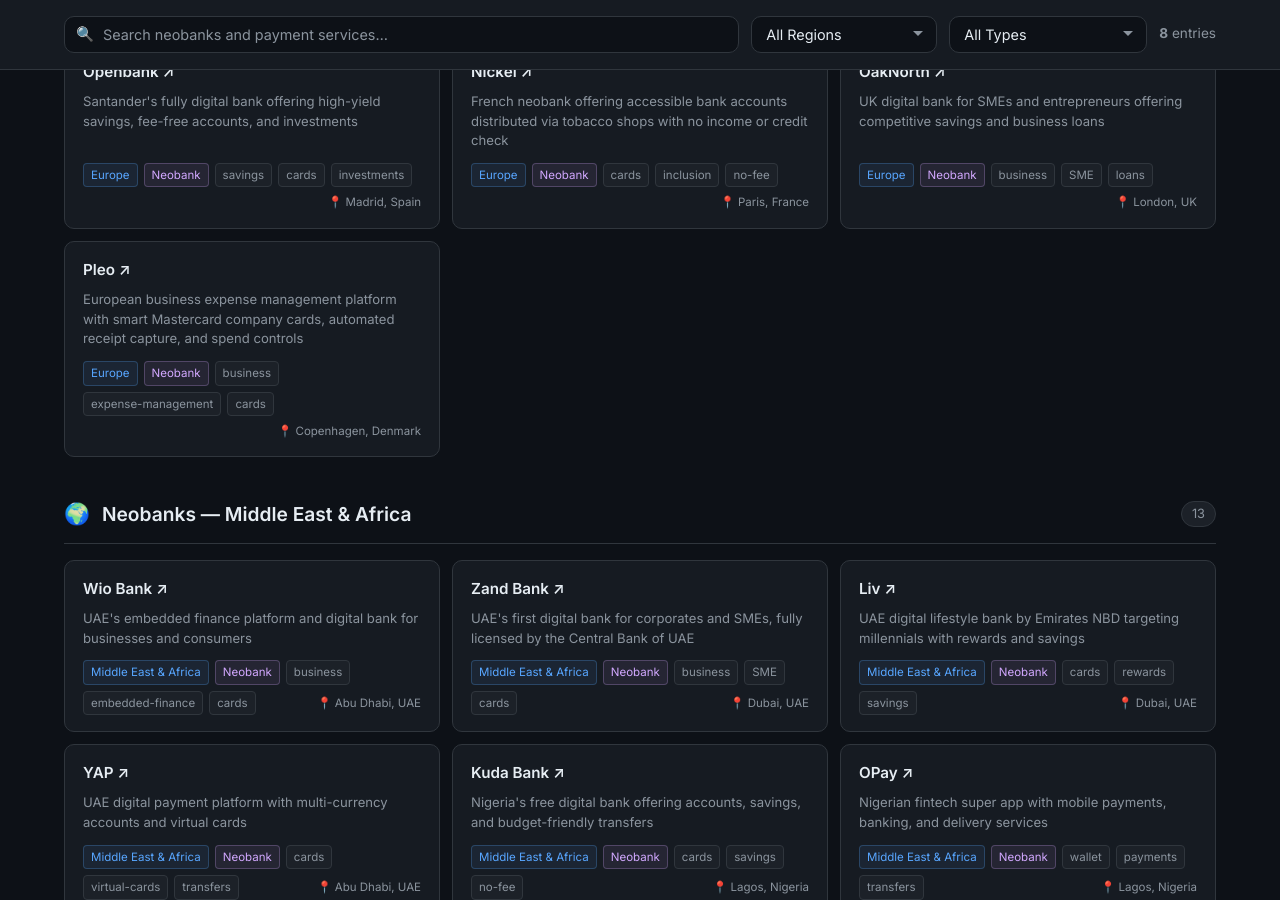
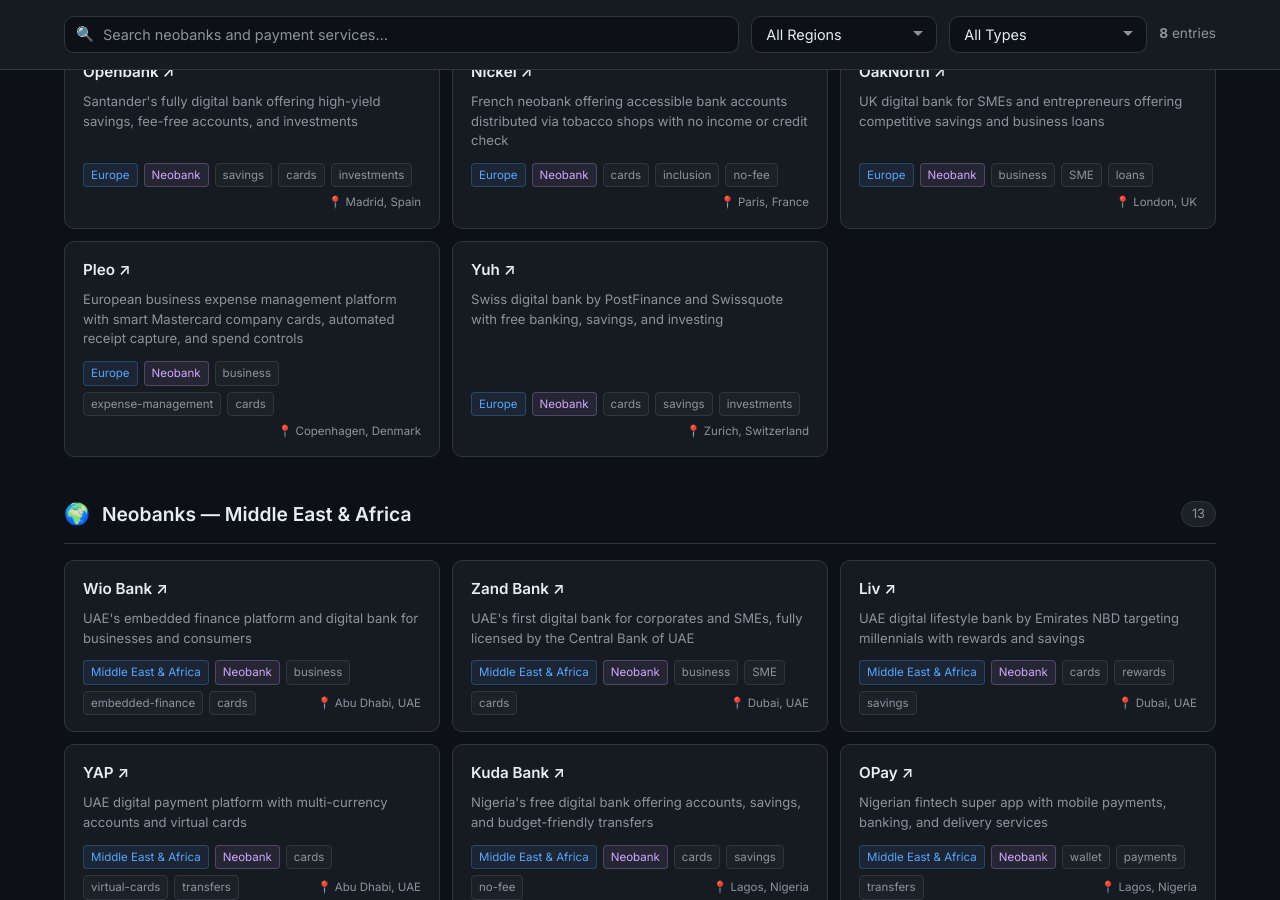
Before and after one commit to ittermit/awesome-neobanks, a Jekyll site: the page built from index.html, in a window 1280 px wide and 900 px high, scrolled down 5361 px. Built offline with Jekyll 4.4.1, drawn with Linux system fonts in a browser that asks for light colours; some of the changed text lies outside the part shown.

Commit message:
add Yuh to Europe

```diff
--- a/_data/neobanks.yml
+++ b/_data/neobanks.yml
@@ -254,6 +254,15 @@
   tags: [business, expense-management, cards, corporate]
   founded: 2015
   hq: "Copenhagen, Denmark"
+
+- name: Yuh
+  url: https://yuh.com
+  description: "Swiss digital bank by PostFinance and Swissquote with free banking, savings, and investing"
+  region: Europe
+  countries: [CH]
+  tags: [cards, savings, investments, crypto]
+  founded: 2021
+  hq: "Zurich, Switzerland"
 
 ## Americas
 
```
Also changed, not shown: README.md.
